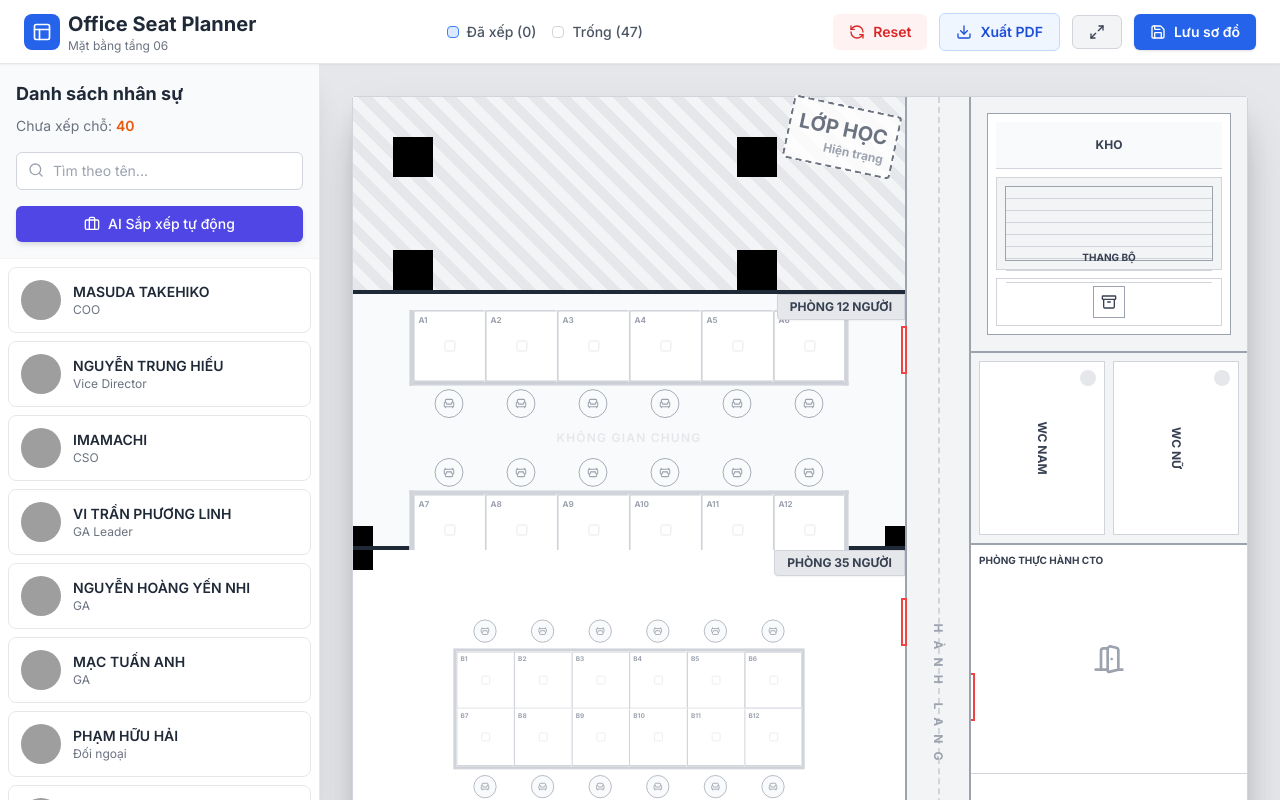
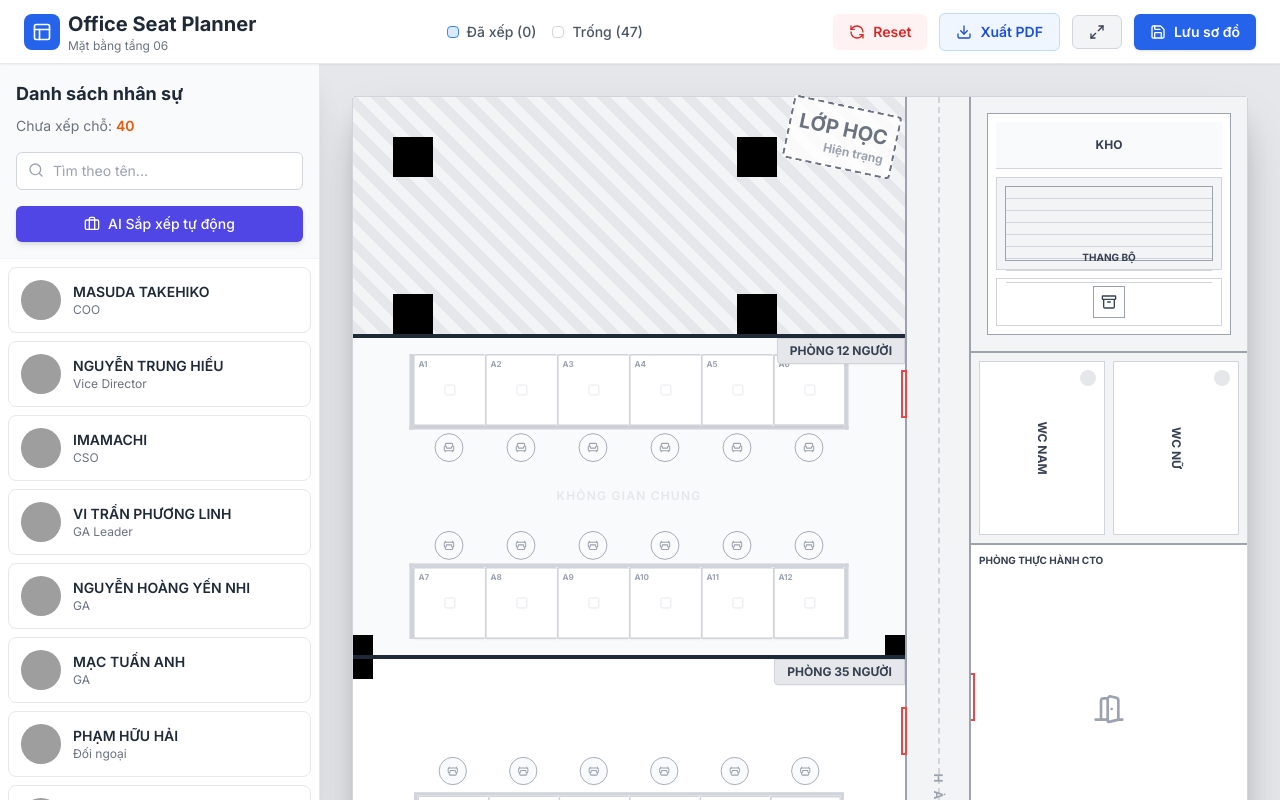
Before and after one commit to rclifen122/layoutofficeAuCo, a React (Vite) app: page / in a window 1280 px wide. Built offline with nearby package versions, Linux system fonts and the light colour scheme; grey boxes are pictures that could not be loaded.

Commit message:
style: increase min-height to 1500px in App.tsx

```diff
--- a/App.tsx
+++ b/App.tsx
@@ -256,7 +256,7 @@ const App: React.FC = () => {
 
         {/* Map Area */}
         <div className="flex-1 bg-gray-200 p-8 overflow-auto flex justify-center relative">
-          <div id="floor-plan-container" className="w-full max-w-5xl min-h-[1200px] h-auto bg-white shadow-xl">
+          <div id="floor-plan-container" className="w-full max-w-5xl min-h-[1500px] h-auto bg-white shadow-xl">
             <FloorPlan
               assignments={assignments}
               employees={employees}
```
